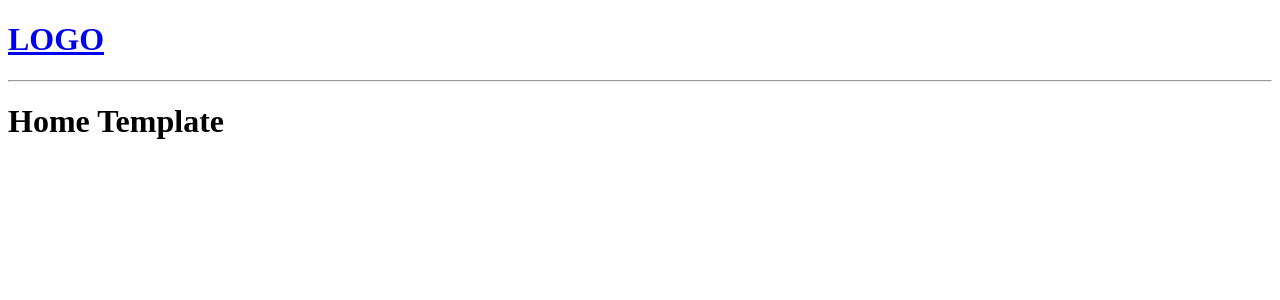
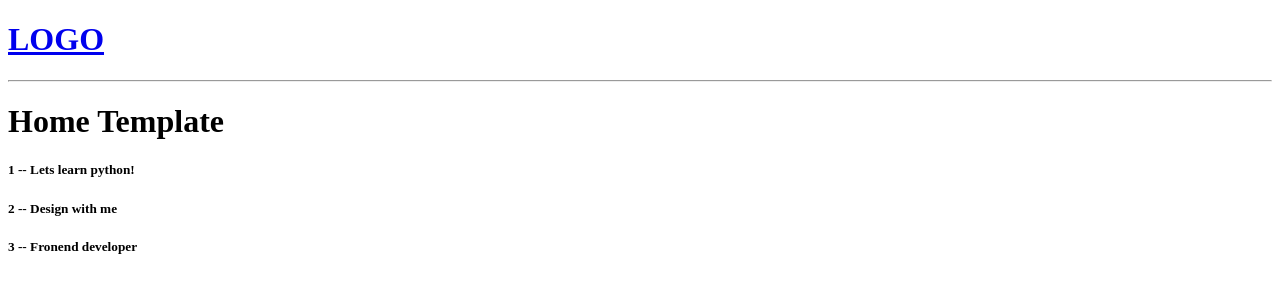
Before and after one commit to Foad-KhAb/django-proj, a Django app: page / in a window 1280 px wide. Shown: the top 300 px of the page. Run offline with Django 5.2, Linux system fonts and the light colour scheme.

Commit message:
update in views

```diff
--- a/djangoProj/base/views.py
+++ b/djangoProj/base/views.py
@@ -1,10 +1,15 @@
 from django.shortcuts import render
-from django.http import HttpResponse
 
 # Create your views here.
 
+rooms = [
+    {'id' : 1, 'name' : 'Lets learn python!'},
+    {'id' : 2, 'name' : 'Design with me'},
+    {'id' : 3, 'name' : 'Fronend developer'},
+]
+
 def home(request):
-    return render(request, 'home.html')
+    return render(request, 'home.html', {'rooms' : rooms})
 
 def room(request):
     return render(request, 'room.html')
--- a/djangoProj/templates/home.html
+++ b/djangoProj/templates/home.html
@@ -4,4 +4,20 @@
 {% block content%}
 <h1>Home Template</h1>
 
+
+<div>
+
+    <div>
+        {% for room in rooms %}
+
+            <div>
+                <h5>{{room.id}} -- {{room.name}}</h5>
+
+            </div>
+
+        {% endfor %}
+    </div>
+
+</div>
+
 {% endblock content %}
```
